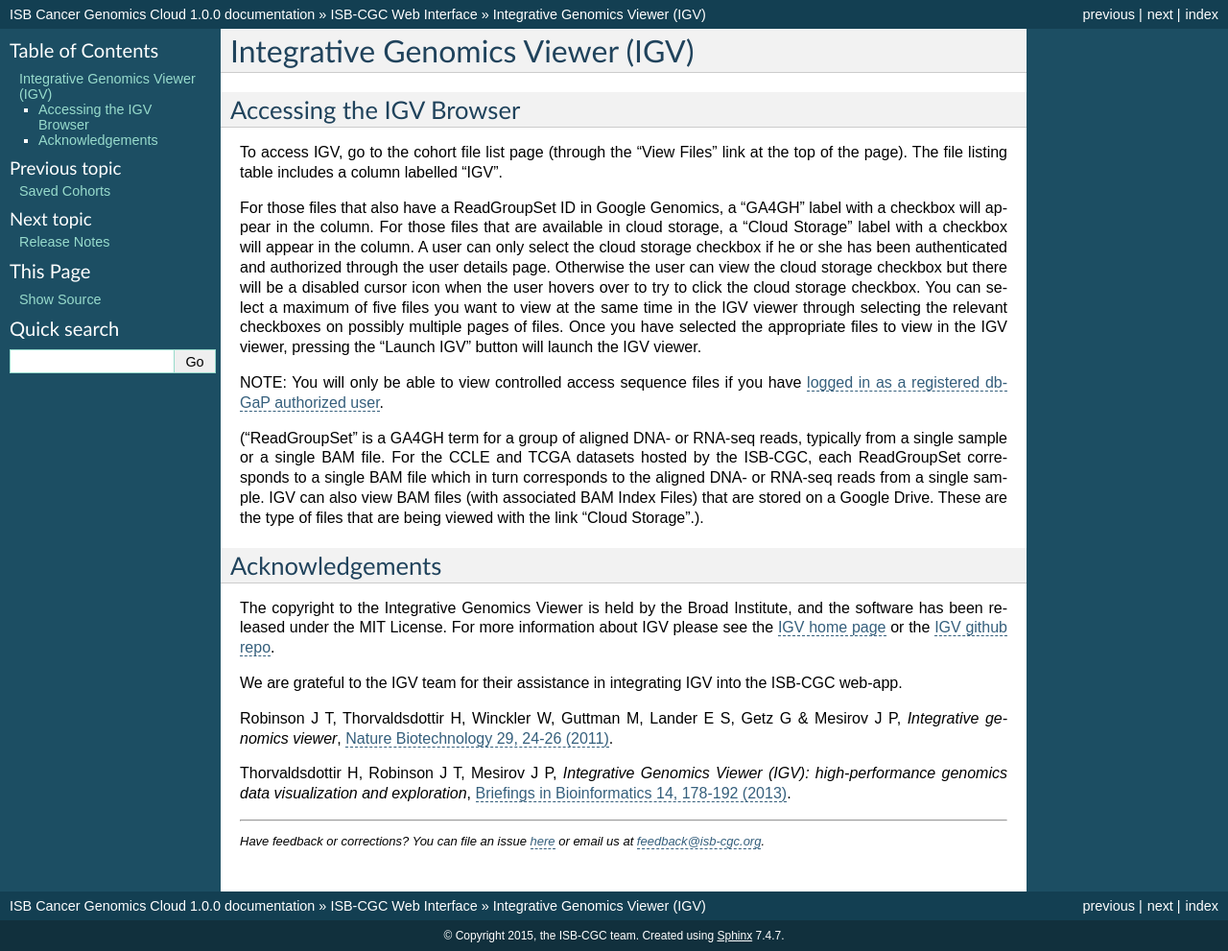
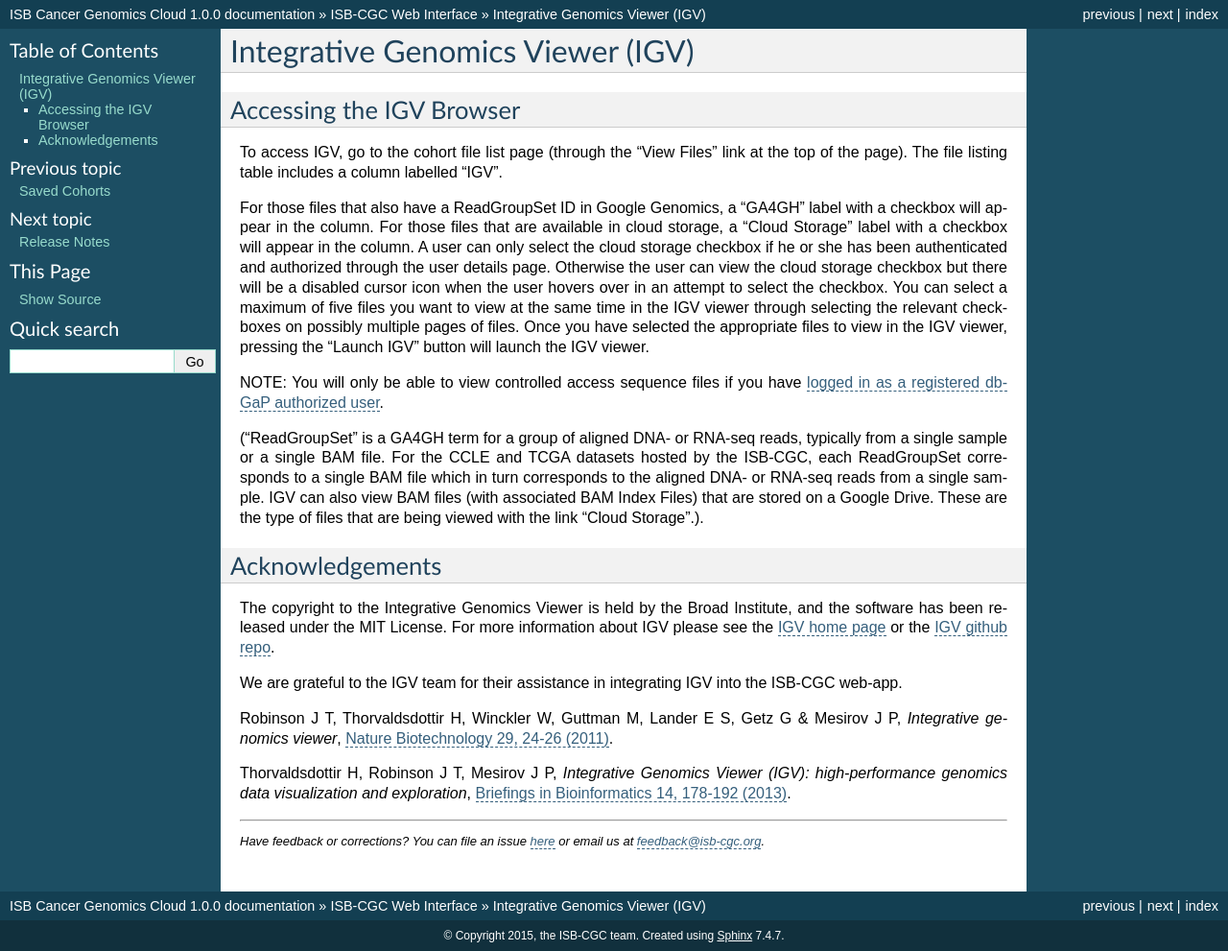
Before and after one commit to isb-cgc/readthedocs, a Sphinx documentation site: the page built from docs/source/sections/webapp/IGV-Browser.rst, in a window 1280 px wide and 991 px high. Shown: the whole window at 96% size. Built offline with Sphinx 7.4.7, drawn with Linux system fonts in a browser that asks for light colours.

Commit message:
Update IGV-Browser.rst

```diff
--- a/docs/source/sections/webapp/IGV-Browser.rst
+++ b/docs/source/sections/webapp/IGV-Browser.rst
@@ -7,7 +7,7 @@
 
 To access IGV, go to the cohort file list page (through the "View Files" link at the top of the page). The file listing table includes a column labelled "IGV".
 
-For those files that also have a ReadGroupSet ID in Google Genomics, a "GA4GH" label with a checkbox will appear in the column.  For those files that are available in cloud storage, a "Cloud Storage" label with a checkbox will appear in the column. A user can only select the cloud storage checkbox if he or she has been authenticated and authorized through the user details page. Otherwise the user can view the cloud storage checkbox but there will be a disabled cursor icon when the user hovers over to try to click the cloud storage checkbox. You can select a maximum of five files you want to view at the same time in the IGV viewer through selecting the relevant checkboxes on possibly multiple pages of files.  Once you have selected the appropriate files to view in the IGV viewer, pressing the "Launch IGV" button will launch the IGV viewer.
+For those files that also have a ReadGroupSet ID in Google Genomics, a "GA4GH" label with a checkbox will appear in the column.  For those files that are available in cloud storage, a "Cloud Storage" label with a checkbox will appear in the column. A user can only select the cloud storage checkbox if he or she has been authenticated and authorized through the user details page. Otherwise the user can view the cloud storage checkbox but there will be a disabled cursor icon when the user hovers over in an attempt to select the checkbox. You can select a maximum of five files you want to view at the same time in the IGV viewer through selecting the relevant checkboxes on possibly multiple pages of files.  Once you have selected the appropriate files to view in the IGV viewer, pressing the "Launch IGV" button will launch the IGV viewer.
 
 NOTE:  You will only be able to view controlled access sequence files if you have `logged in as a registered dbGaP authorized user <Gaining-Access-To-TCGA-Contolled-Access-Data.html>`_.
 
```
